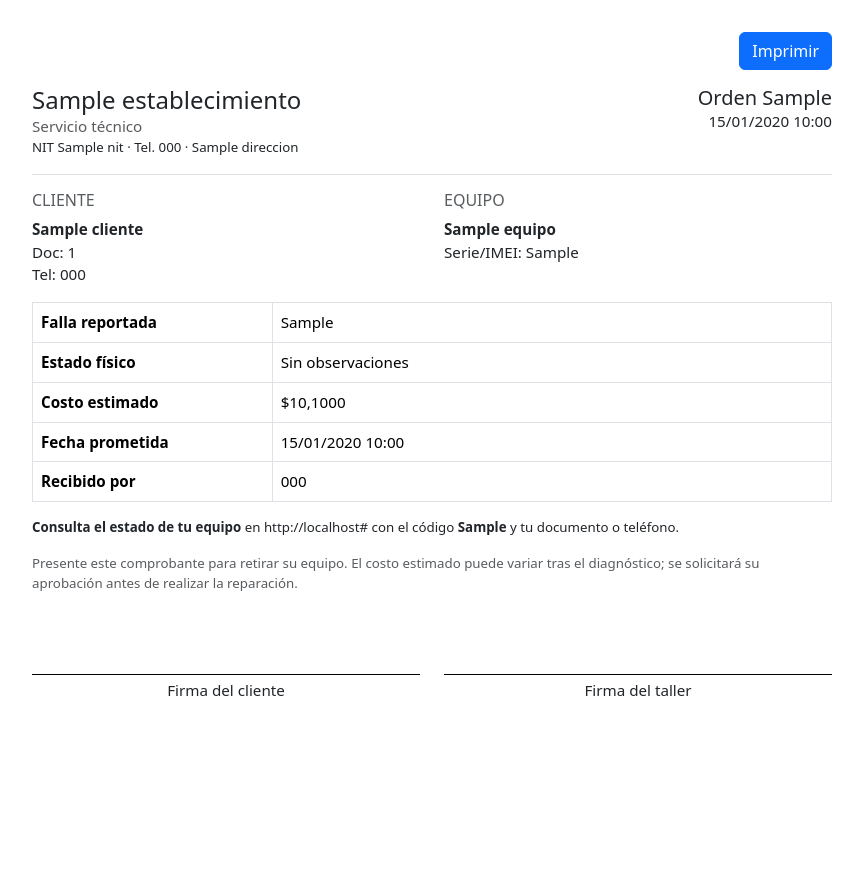
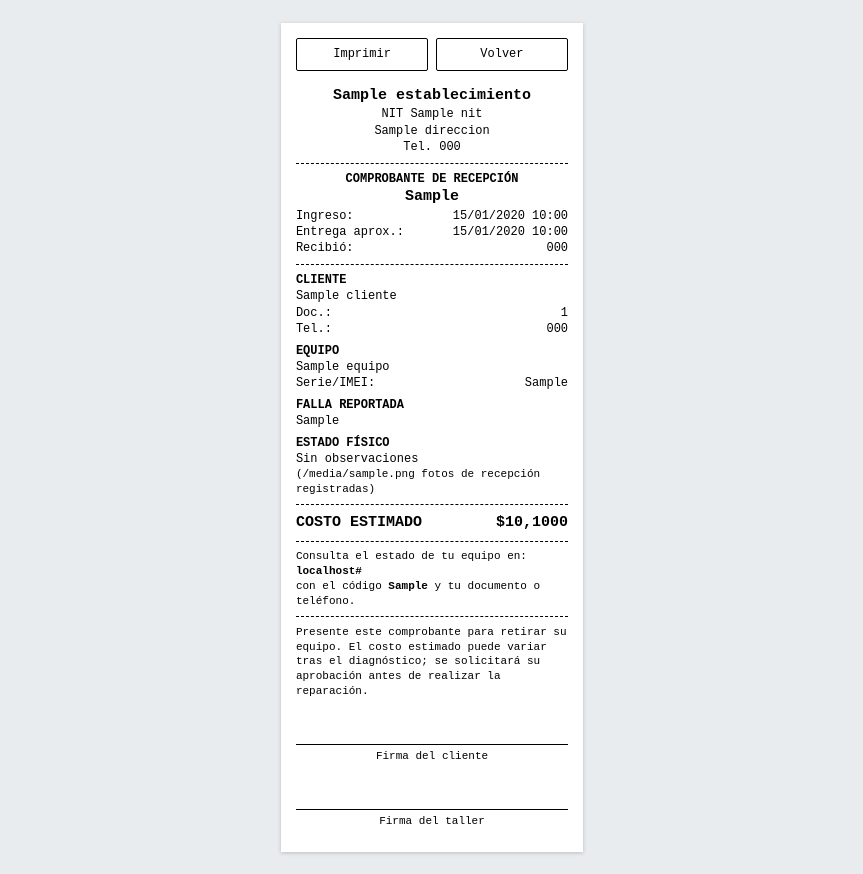
Before and after one commit to WilliamAngulo04/software-fix, a Django app: template templates/ordenes/orden_comprobante.html in a window 1280 px wide. Shown: the whole page, without its empty margins (208-1071 px from the left). Before the commit the page ends 696 px from the top, so only its background shows below. Run offline with Django 5.2, Linux system fonts and the light colour scheme; the template is opened without the code that fills it: most values are stand-ins (such as "Sample title", 1, 10 or a date in 2020).

Commit message:
Comprobante de recepción en formato térmico de 80 mm
- El comprobante de la orden pasa al mismo formato de 80 mm que el recibo
  de venta, con firmas, cantidad de fotos de recepción y cómo consultar
  el estado de la orden.
- El botón "Comprobante" abre la impresión automáticamente.
- Estilos de 80 mm compartidos en static/css/ticket.css.

Co-Authored-By: Claude Opus 5.5 <noreply@anthropic.com>

```diff
--- /dev/null
+++ b/static/css/ticket.css
@@ -0,0 +1,31 @@
+/* Documentos para impresora térmica de 80 mm: ancho total 80 mm, área útil ~72 mm. */
+@page { size: 80mm auto; margin: 0; }
+* { box-sizing: border-box; }
+html, body { margin: 0; padding: 0; background: #fff; color: #000; }
+body {
+  width: 80mm;
+  max-width: 80mm;
+  padding: 4mm 4mm 6mm;
+  font: 12px/1.35 "Courier New", Courier, monospace;
+  overflow-wrap: anywhere;
+}
+.centro { text-align: center; }
+.titulo { font-size: 15px; font-weight: bold; }
+.grande { font-size: 15px; font-weight: bold; }
+.pequeno { font-size: 11px; }
+.linea { border-top: 1px dashed #000; margin: 2mm 0; }
+.fila { display: flex; justify-content: space-between; gap: 2mm; }
+.fila > :last-child { white-space: nowrap; text-align: right; }
+.detalle { font-size: 11px; padding-left: 4mm; }
+.etiqueta { font-weight: bold; margin-top: 1.5mm; }
+.firma { border-top: 1px solid #000; margin-top: 12mm; padding-top: 1mm; text-align: center; font-size: 11px; }
+.acciones { margin: 0 0 4mm; display: flex; gap: 2mm; }
+.acciones button, .acciones a {
+  flex: 1; padding: 2mm; font: inherit; text-align: center; cursor: pointer;
+  border: 1px solid #000; background: #fff; color: #000; text-decoration: none; border-radius: 2px;
+}
+@media screen {
+  html { background: #e9ecef; }
+  body { margin: 6mm auto; box-shadow: 0 1px 4px rgba(0, 0, 0, .2); }
+}
+@media print { .acciones { display: none; } }
--- a/templates/ordenes/orden_comprobante.html
+++ b/templates/ordenes/orden_comprobante.html
@@ -1,65 +1,72 @@
-{% load taller %}<!doctype html>
+{% load static taller %}<!doctype html>
 <html lang="es">
 <head>
   <meta charset="utf-8">
+  <meta name="viewport" content="width=device-width, initial-scale=1">
   <title>Comprobante {{ orden.codigo_orden }} · {{ orden.establecimiento.nombre }}</title>
-  <link href="https://cdn.jsdelivr.net/npm/bootstrap@5.3.3/dist/css/bootstrap.min.css" rel="stylesheet">
-  <style>
-    body { max-width: 800px; margin: 2rem auto; font-size: .95rem; }
-    .firma { border-top: 1px solid #000; margin-top: 4rem; padding-top: .25rem; text-align: center; }
-    @media print { .no-print { display: none; } body { margin: 0 auto; } }
-  </style>
+  <link rel="stylesheet" href="{% static 'css/ticket.css' %}">
 </head>
 <body>
-  <div class="no-print text-end mb-3">
-    <button onclick="window.print()" class="btn btn-primary">Imprimir</button>
-  </div>
-  <div class="d-flex justify-content-between align-items-start border-bottom pb-3 mb-3">
-{% with t=orden.establecimiento %}<div>
-      <h1 class="h4 mb-0">{{ t.nombre }}</h1>
-      <div class="text-body-secondary">Servicio técnico</div>
-      <div class="small">{% if t.nit %}NIT {{ t.nit }}{% endif %}{% if t.telefono %} · Tel. {{ t.telefono }}{% endif %}{% if t.direccion %} · {{ t.direccion }}{% endif %}</div>
-    </div>{% endwith %}
-    <div class="text-end">
-      <div class="h5 mb-0">Orden {{ orden.codigo_orden }}</div>
-      <div>{{ orden.fecha_ingreso|date:"d/m/Y H:i" }}</div>
-    </div>
+  <div class="acciones">
+    <button onclick="window.print()">Imprimir</button>
+    <a href="{% url 'orden_detail' orden.pk %}">Volver</a>
   </div>
 
-  <div class="row mb-3">
-    <div class="col-6">
-      <h2 class="h6 text-uppercase text-body-secondary">Cliente</h2>
-      <div class="fw-semibold">{{ orden.cliente.nombre }}</div>
-      {% if orden.cliente.documento_id %}<div>Doc: {{ orden.cliente.documento_id }}</div>{% endif %}
-      <div>Tel: {{ orden.cliente.telefono }}</div>
-    </div>
-    <div class="col-6">
-      <h2 class="h6 text-uppercase text-body-secondary">Equipo</h2>
-      <div class="fw-semibold">{{ orden.equipo }}</div>
-      <div>Serie/IMEI: {{ orden.equipo.numero_serie_imei|default:"—" }}</div>
-    </div>
+  {% with t=orden.establecimiento %}
+  <div class="centro">
+    <div class="titulo">{{ t.nombre }}</div>
+    {% if t.nit %}<div>NIT {{ t.nit }}</div>{% endif %}
+    {% if t.direccion %}<div>{{ t.direccion }}</div>{% endif %}
+    {% if t.telefono %}<div>Tel. {{ t.telefono }}</div>{% endif %}
+  </div>
+  {% endwith %}
+
+  <div class="linea"></div>
+  <div class="centro"><b>COMPROBANTE DE RECEPCIÓN</b></div>
+  <div class="centro grande">{{ orden.codigo_orden }}</div>
+  <div class="fila"><span>Ingreso:</span><span>{{ orden.fecha_ingreso|date:"d/m/Y H:i" }}</span></div>
+  <div class="fila"><span>Entrega aprox.:</span><span>{{ orden.fecha_promesa|date:"d/m/Y H:i"|default:"Por definir" }}</span></div>
+  <div class="fila"><span>Recibió:</span><span>{{ orden.recepcionista }}</span></div>
+
+  <div class="linea"></div>
+  <div class="etiqueta">CLIENTE</div>
+  <div>{{ orden.cliente.nombre }}</div>
+  {% if orden.cliente.documento_id %}<div class="fila"><span>Doc.:</span><span>{{ orden.cliente.documento_id }}</span></div>{% endif %}
+  <div class="fila"><span>Tel.:</span><span>{{ orden.cliente.telefono }}</span></div>
+
+  <div class="etiqueta">EQUIPO</div>
+  <div>{{ orden.equipo }}</div>
+  {% if orden.equipo.numero_serie_imei %}<div class="fila"><span>Serie/IMEI:</span><span>{{ orden.equipo.numero_serie_imei }}</span></div>{% endif %}
+
+  <div class="etiqueta">FALLA REPORTADA</div>
+  <div>{{ orden.falla_reportada|linebreaksbr }}</div>
+
+  <div class="etiqueta">ESTADO FÍSICO</div>
+  <div>{{ orden.observaciones_esteticas|default:"Sin observaciones"|linebreaksbr }}</div>
+  {% if fotos_recepcion %}
+    <div class="pequeno">({{ fotos_recepcion }} foto{{ fotos_recepcion|pluralize }} de recepción registrada{{ fotos_recepcion|pluralize }})</div>
+  {% endif %}
+
+  <div class="linea"></div>
+  <div class="fila grande"><span>COSTO ESTIMADO</span><span>{{ orden.costo_estimado|dinero }}</span></div>
+  <div class="linea"></div>
+
+  <div class="pequeno">
+    Consulta el estado de tu equipo en:<br>
+    <b>{{ request.get_host }}{% url 'consulta_orden' %}</b><br>
+    con el código <b>{{ orden.codigo_orden }}</b> y tu documento o teléfono.
+  </div>
+  <div class="linea"></div>
+  <div class="pequeno">
+    Presente este comprobante para retirar su equipo. El costo estimado puede variar tras el
+    diagnóstico; se solicitará su aprobación antes de realizar la reparación.
   </div>
 
-  <table class="table table-bordered">
-    <tr><th style="width: 30%">Falla reportada</th><td>{{ orden.falla_reportada|linebreaksbr }}</td></tr>
-    <tr><th>Estado físico</th><td>{{ orden.observaciones_esteticas|default:"Sin observaciones"|linebreaksbr }}</td></tr>
-    <tr><th>Costo estimado</th><td>{{ orden.costo_estimado|dinero }}</td></tr>
-    <tr><th>Fecha prometida</th><td>{{ orden.fecha_promesa|date:"d/m/Y H:i"|default:"Por definir" }}</td></tr>
-    <tr><th>Recibido por</th><td>{{ orden.recepcionista }}</td></tr>
-  </table>
+  <div class="firma">Firma del cliente</div>
+  <div class="firma">Firma del taller</div>
 
-  <p class="small">
-    <b>Consulta el estado de tu equipo</b> en {{ request.scheme }}://{{ request.get_host }}{% url 'consulta_orden' %}
-    con el código <b>{{ orden.codigo_orden }}</b> y tu documento o teléfono.
-  </p>
-  <p class="small text-body-secondary">
-    Presente este comprobante para retirar su equipo. El costo estimado puede variar tras el diagnóstico;
-    se solicitará su aprobación antes de realizar la reparación.
-  </p>
-
-  <div class="row">
-    <div class="col-6"><div class="firma">Firma del cliente</div></div>
-    <div class="col-6"><div class="firma">Firma del taller</div></div>
-  </div>
+  {% if autoimprimir %}
+  <script>window.addEventListener('load', () => setTimeout(() => window.print(), 300));</script>
+  {% endif %}
 </body>
 </html>
--- a/templates/ordenes/orden_detail.html
+++ b/templates/ordenes/orden_detail.html
@@ -11,7 +11,7 @@
     <div class="text-body-secondary">Ingresó el {{ orden.fecha_ingreso|date:"d/m/Y H:i" }} · Recibió {{ orden.recepcionista }}</div>
   </div>
   <div class="d-flex gap-2">
-    <a href="{% url 'orden_comprobante' orden.pk %}" target="_blank" class="btn btn-outline-secondary"><i class="bi bi-printer"></i> Comprobante</a>
+    <a href="{% url 'orden_comprobante' orden.pk %}?imprimir=1" target="_blank" class="btn btn-outline-secondary"><i class="bi bi-printer"></i> Comprobante (80 mm)</a>
     {% if puede_cobrar %}
       <a href="{% url 'venta_create' %}?orden={{ orden.pk }}" class="btn btn-success"><i class="bi bi-cash-coin"></i> Cobrar y entregar</a>
     {% endif %}
```
Also changed, not shown: ordenes/views.py (+7 -1 lines), templates/ventas/venta_recibo.html (+3 -32 lines), tests/test_flujo.py (+19 -1 lines).
